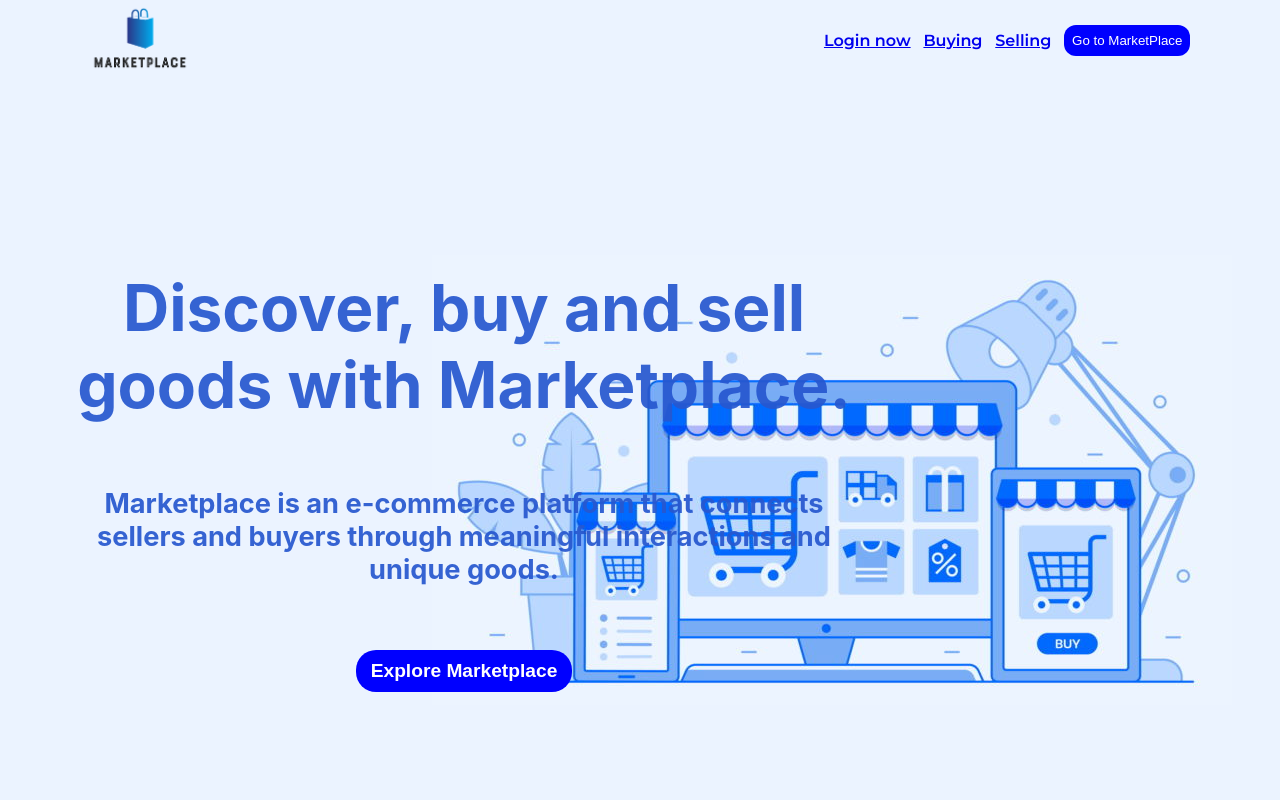
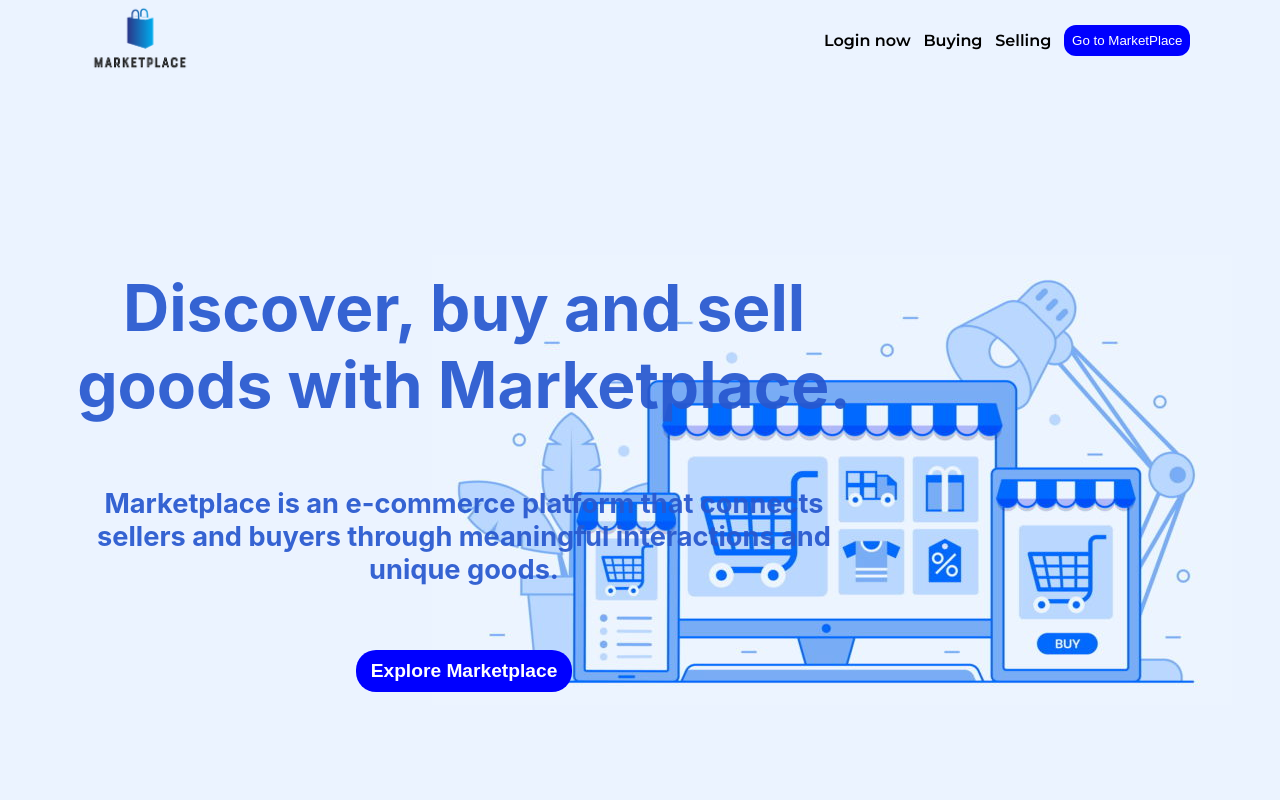
Before and after one commit to pedroOrvalho/Marketplace-Fullstack-App, a React (Create React App) app in the folder client/: page / in a window 1280 px wide. Shown: the top 800 px of the page. Built offline with nearby package versions, Linux system fonts and the light colour scheme; no server answers.

Commit message:
unavbar completed

```diff
--- a/client/src/App.css
+++ b/client/src/App.css
@@ -28,6 +28,11 @@
   flex-direction: row;
   gap: 1vw;
   padding-left: 20px;
+}
+
+#navbar_link{
+  text-decoration: none;
+  color: black;
 }
 
 .marketplace1 {
--- a/client/src/components/navBar/NavBar.tsx
+++ b/client/src/components/navBar/NavBar.tsx
@@ -10,16 +10,16 @@ export default function Navbar() {
         </Link>
       </div>
       <div className="navbar_menu_container">
-        <Link to="/login">
+        <Link id="navbar_link" to="/login">
           <p>Login now</p>
         </Link>
-        <Link to="/buying">
+        <Link id="navbar_link" to="/buying">
           <p>Buying</p>
         </Link>
-        <Link to="/selling">
+        <Link id="navbar_link" to="/selling">
           <p>Selling</p>
         </Link>
-        <Link to="/market">
+        <Link id="navbar_link" to="/market">
           <button className="btn">Go to MarketPlace</button>
         </Link>
       </div>
```
